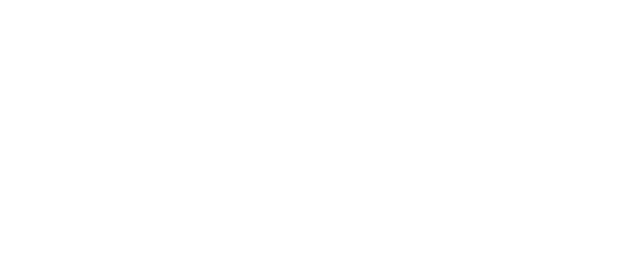
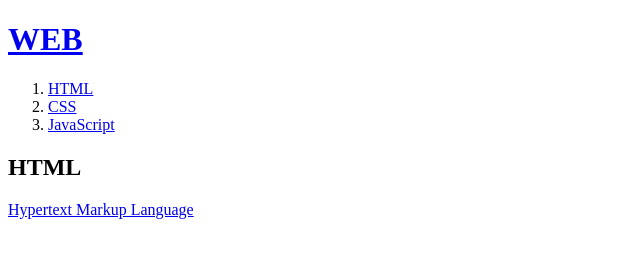
Before and after one commit to Jinsimon/BTS, a plain HTML site: page index.html in a window 1280 px wide. Shown: the whole page, without its empty margins (0-640 px from the left). Drawn offline with Linux system fonts and the light colour scheme.

Commit message:
Add files via upload

```diff
--- a/index.html
+++ b/index.html
@@ -1,5 +1,17 @@
+<!DOCTYPE html>
 <html>
   <head>
-    <title>WELCOME</title>
+    <title>WEB-html</title>
+    <meta charset="utf-8">
   </head>
+  <body>
+    <h1><a href="index.html">WEB</a></h1>
+    <ol>
+      <li><a href="1.html">HTML</a></li>
+      <li><a href="2.html">CSS</a></li>
+      <li><a href="3.html">JavaScript</a></li>
+    </ol>
+    <h2>HTML</h2>
+    <P><a href="www.w3.org/TR/html5/" target="_blank" title="html5 specification">Hypertext Markup Language</a></P>
+  </body>
 </html>
```
